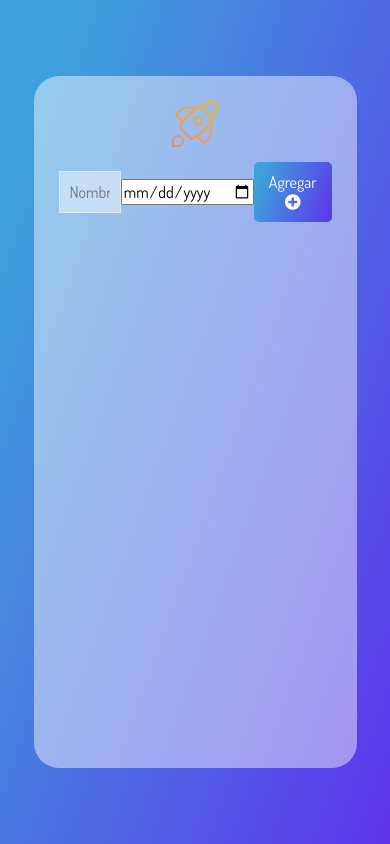
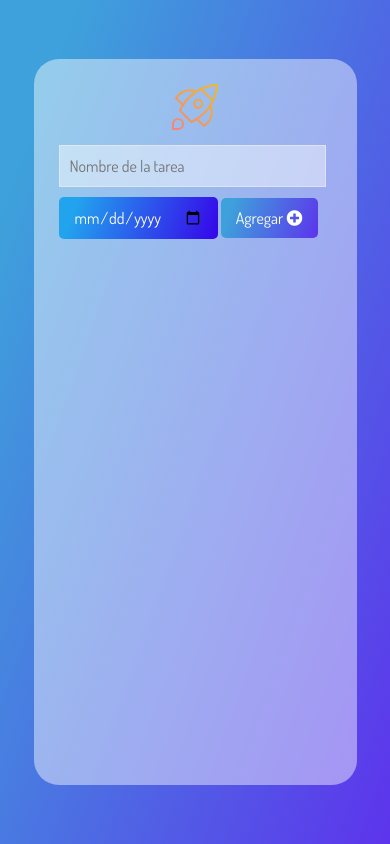
Before and after one commit to OH187/TODOAppGHEO, a plain HTML site: page index.html in a window 390 px wide. Drawn offline with nearby package versions, Linux system fonts and the light colour scheme.

Commit message:
Agregando responsividad

```diff
--- a/index.html
+++ b/index.html
@@ -22,7 +22,7 @@
       <div class="mainCard">
         <div class="title"><img src="./assets/rocket.svg" /></div>
         <div>
-          <form action="">
+          <form action="" class="content-form">
             <input
               type="text"
               name="task"
@@ -30,10 +30,11 @@
               class="inputForm"
               autocomplete="off"
             />
-            <input type="date" data-form-date  required  />
+            <input type="date" data-form-date  required  class="calendar"/>
             <button type="submit" class="btnCreate">
               Agregar <i class="fas fa-plus-circle"></i>
             </button>
+
           </form>
         </div>
         <ul class="cardsList">
--- a/styles.css
+++ b/styles.css
@@ -31,12 +31,6 @@
   border-radius: 25px;
   background-color: rgba(255, 255, 255, 0.452);
   padding: 25px;
-}
-
-@media screen and (min-width: 750px) {
-  .mainCard {
-    max-width: 600px;
-  }
 }
 
 .title {
@@ -142,3 +136,43 @@
   width: 100%;
   padding: 15px;
 }
+
+.calendar{
+  padding: 10px 15px;
+  background-image: linear-gradient(
+    109.6deg,
+    rgb(34, 163, 238) 11.2%,
+    rgb(54, 4, 233) 100.2%
+  );
+  border: none;
+  color: #fff;
+  border-radius: 5px;
+  cursor: pointer;
+}
+
+@media screen and (min-width: 750px) {
+  .mainCard {
+    max-width: 600px;
+  }
+}
+
+@media screen and (max-width: 700px) {
+  .content-form{
+    display: block;
+    width: 100%;
+  }
+  .inputForm{
+    width: 90%;
+    display: block;
+    margin-bottom: 10px;
+  }
+  .inputs{
+    display: flex;
+    justify-content: space-evenly;
+    align-items: center;
+  }
+  .card{
+    width: 85%;
+  }
+
+}
```
